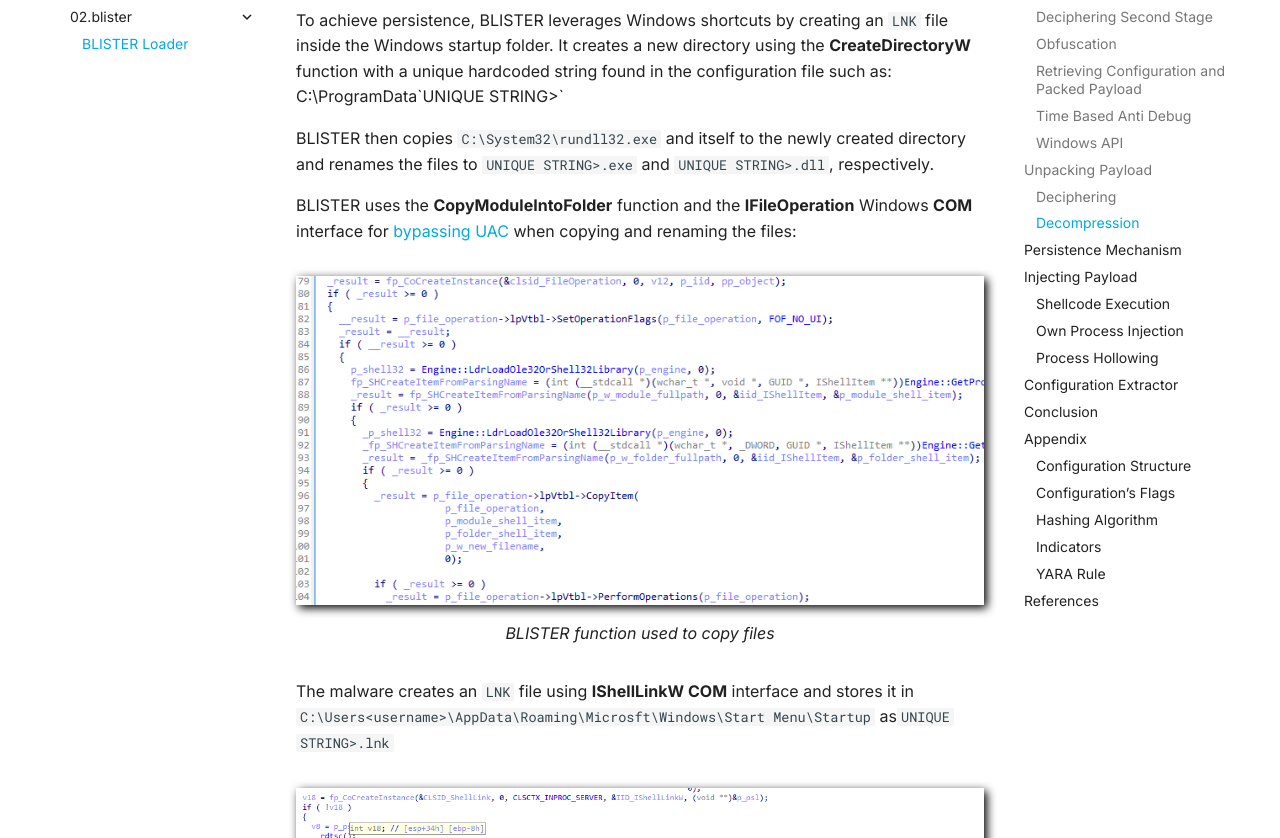
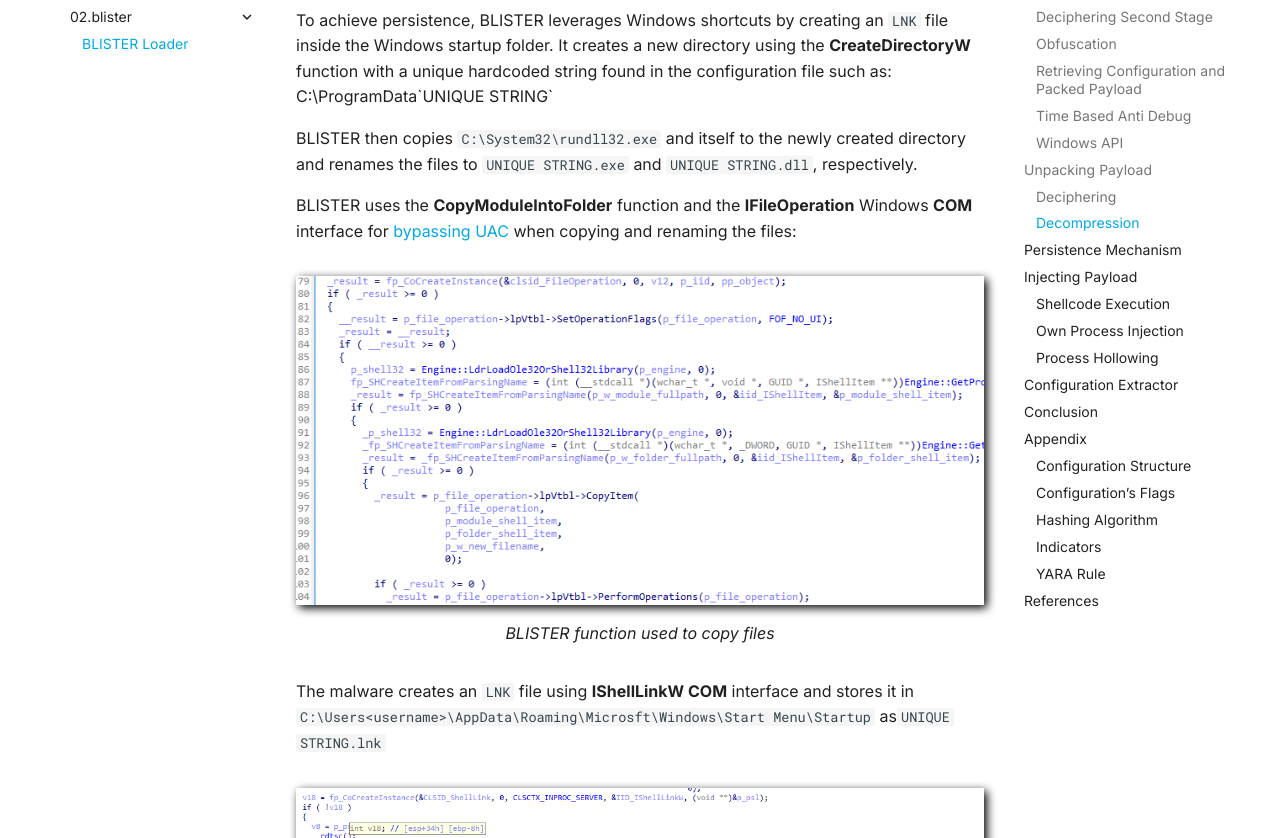
Before and after one commit to elastic/security-research, an MkDocs documentation site: the page built from content/malware/2022/05/02.blister/article.md, in a window 1280 px wide and 1400 px high, scrolled down 19329 px. Shown: the part 199-1037 px from the top of the window. Built offline with MkDocs 1.6.1 and Material for MkDocs 9.7.7, drawn with Linux system fonts in a browser that asks for light colours; some of the changed text lies outside the part shown.

```diff
--- a/content/malware/2022/05/02.blister/article.md
+++ b/content/malware/2022/05/02.blister/article.md
@@ -419,9 +419,9 @@ After the decryption stage, the payload is then decompressed using **RtlDecompre
 
 ## Persistence Mechanism
 
-To achieve persistence, BLISTER leverages Windows shortcuts by creating an `LNK` file inside the Windows startup folder. It creates a new directory using the **CreateDirectoryW** function with a unique hardcoded string found in the configuration file such as:  C:\ProgramData\`UNIQUE STRING>`
+To achieve persistence, BLISTER leverages Windows shortcuts by creating an `LNK` file inside the Windows startup folder. It creates a new directory using the **CreateDirectoryW** function with a unique hardcoded string found in the configuration file such as:  C:\ProgramData\`UNIQUE STRING`
 
-BLISTER then copies `C:\System32\rundll32.exe` and itself to the newly created directory and renames the files to `UNIQUE STRING>.exe` and `UNIQUE STRING>.dll`, respectively.
+BLISTER then copies `C:\System32\rundll32.exe` and itself to the newly created directory and renames the files to `UNIQUE STRING.exe` and `UNIQUE STRING.dll`, respectively.
 
 BLISTER uses the **CopyModuleIntoFolder** function and the **IFileOperation** Windows **COM** interface for [bypassing UAC](https://elastic.github.io/security-research/whitepapers/2022/02/03.exploring-windows-uac-bypass-techniques-detection-strategies/article/) when copying and renaming the files:
 
@@ -430,14 +430,14 @@ BLISTER uses the **CopyModuleIntoFolder** function and the **IFileOperation** Wi
 <figcaption>BLISTER function used to copy files</figcaption>
 </figure>
 
-The malware creates an `LNK` file using **IShellLinkW COM** interface and stores it in `C:\Users<username>\AppData\Roaming\Microsft\Windows\Start Menu\Startup` as`UNIQUE STRING>.lnk`
+The malware creates an `LNK` file using **IShellLinkW COM** interface and stores it in `C:\Users<username>\AppData\Roaming\Microsft\Windows\Start Menu\Startup` as`UNIQUE STRING.lnk`
 
 <figure markdown>
   ![Mapping shortcut to BLISTER with arguments](media/image25.png "Mapping shortcut to BLISTER with arguments")
 <figcaption>Mapping shortcut to BLISTER with arguments</figcaption>
 </figure>
 
-The `LNK` file is set to run the export function **LaunchColorCpl** of the newly copied malware with  the renamed instance of rundll32. `C:\ProgramData\UNIQUE STRING>\UNIQUE STRING>.exe C:\ProgramData\UNIQUE STRING>\UNIQUE STRING>.dll,LaunchColorCpl`
+The `LNK` file is set to run the export function **LaunchColorCpl** of the newly copied malware with  the renamed instance of rundll32. `C:\ProgramData\UNIQUE STRING\UNIQUE STRING.exe C:\ProgramData\UNIQUE STRING\UNIQUE STRING.dll,LaunchColorCpl`
 
 ## Injecting Payload
 
```
